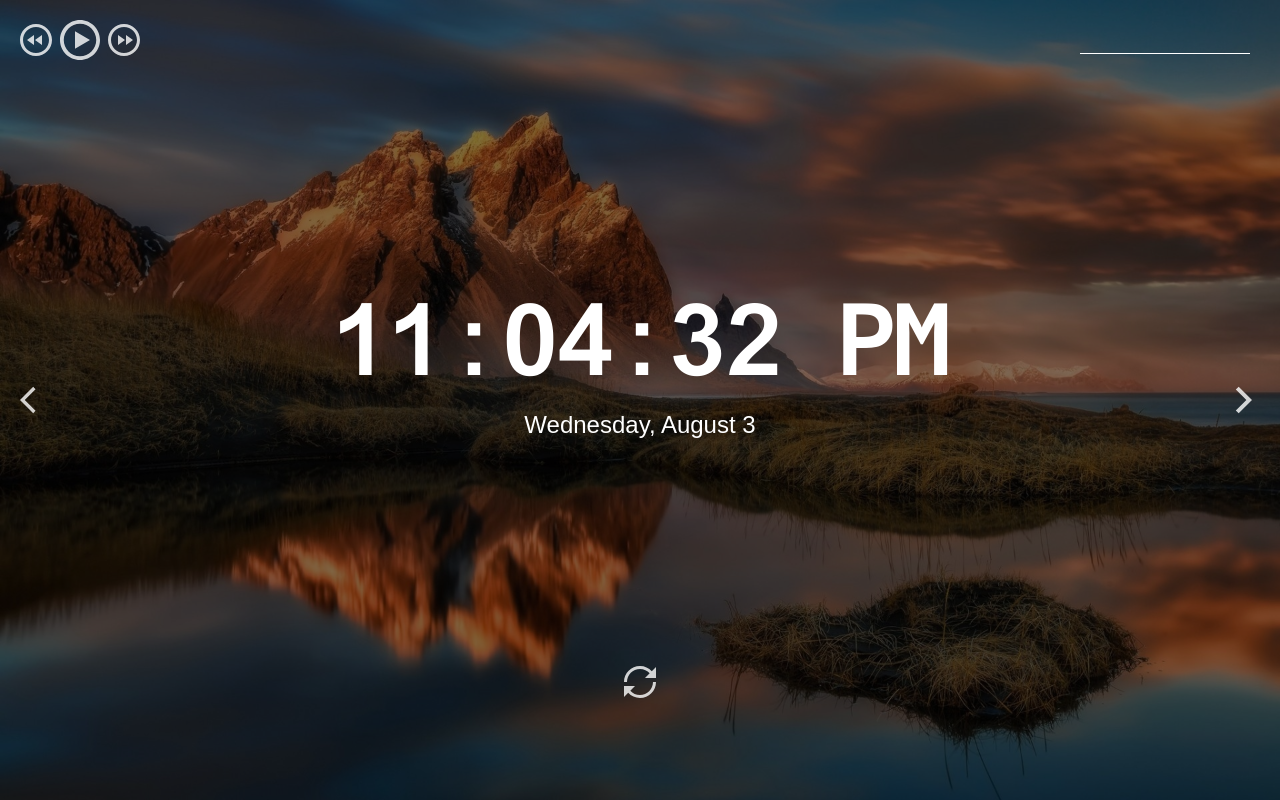
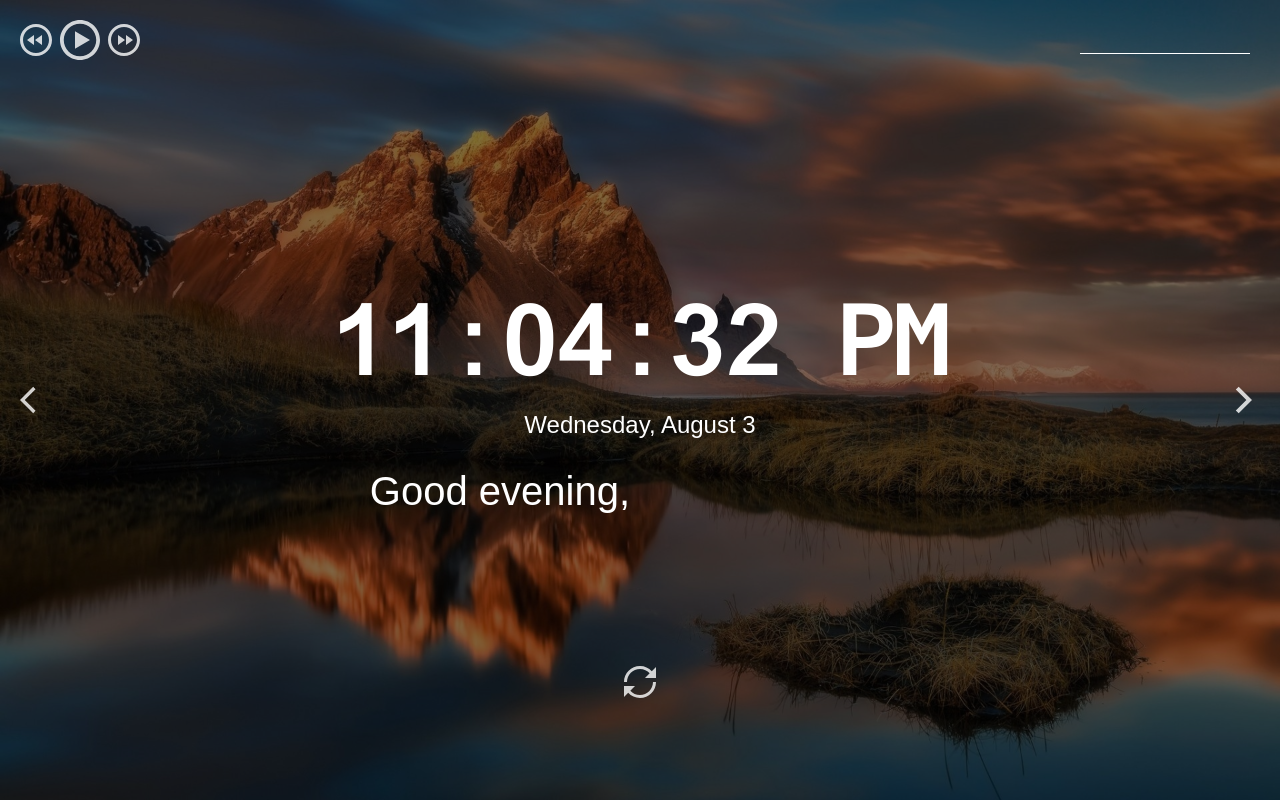
Before and after one commit to Anneli-sf/Momentum, a plain HTML site: page momentum/index.html in a window 1280 px wide. Drawn offline with Linux system fonts and the light colour scheme.

Commit message:
feat: function showGreeting is ready

```diff
--- a/momentum/css/style.css
+++ b/momentum/css/style.css
@@ -233,7 +233,12 @@ body {
   background-color: transparent;
   border: 0;
   outline: 0;
+  cursor: pointer;
 }
+
+/* .name:hover {
+  border: solid 1px #fff;
+} */
 
 .name::placeholder {
   color: #fff;
--- a/momentum/js/script.js
+++ b/momentum/js/script.js
@@ -18,6 +18,7 @@ function showTime() {
     const currentTime = date.toLocaleTimeString();
     TIME.textContent = currentTime;
     showDate();
+    showGreeting();
     setTimeout(showTime, 1000);
 }
 
@@ -33,19 +34,21 @@ function showDate() {
 const GREETING = document.querySelector(".greeting");
 
 
-showGreeting();
+//------get greeting
 function showGreeting() {
-    //обеспеч отображение приветсвия
-    //обновляется - ф-ия
 
+    const timeOfDay = getTimesOfDay();
+    const greetingText = `Good ${timeOfDay}, `;
+
+    return GREETING.textContent = greetingText;
 
 }
-getTimeOfDay();
-function getTimeOfDay() {
+
+//------get the current Times of Day
+function getTimesOfDay() {
     const date = new Date();
     const hours = date.getHours();
-    const currentOur = Math.floor(hours / 6);
-    console.log(typeof currentOur);
+    const currOur = Math.floor(hours / 6);
 
     let timesOfDay = [
         'night',
@@ -54,16 +57,10 @@ function getTimeOfDay() {
         'evening'
     ];
 
-    // let currTimeOfDay = () => {
-    //     for (let i=0; i < timesOfDay.length; i++) {
-    //     if (i == currentOur) return timesOfDay[i];
-    // }
-    // }
-
-    let currTimeOfDay = timesOfDay.reduce((total, el, index) => {
-        if (index == currentOur) total = el;
+    let currTimesOfDay = timesOfDay.reduce((total, el, index) => {
+        if (index == currOur) total = el;
         return total
     })
-console.log(currTimeOfDay);
 
+    return currTimesOfDay;
 }
```
